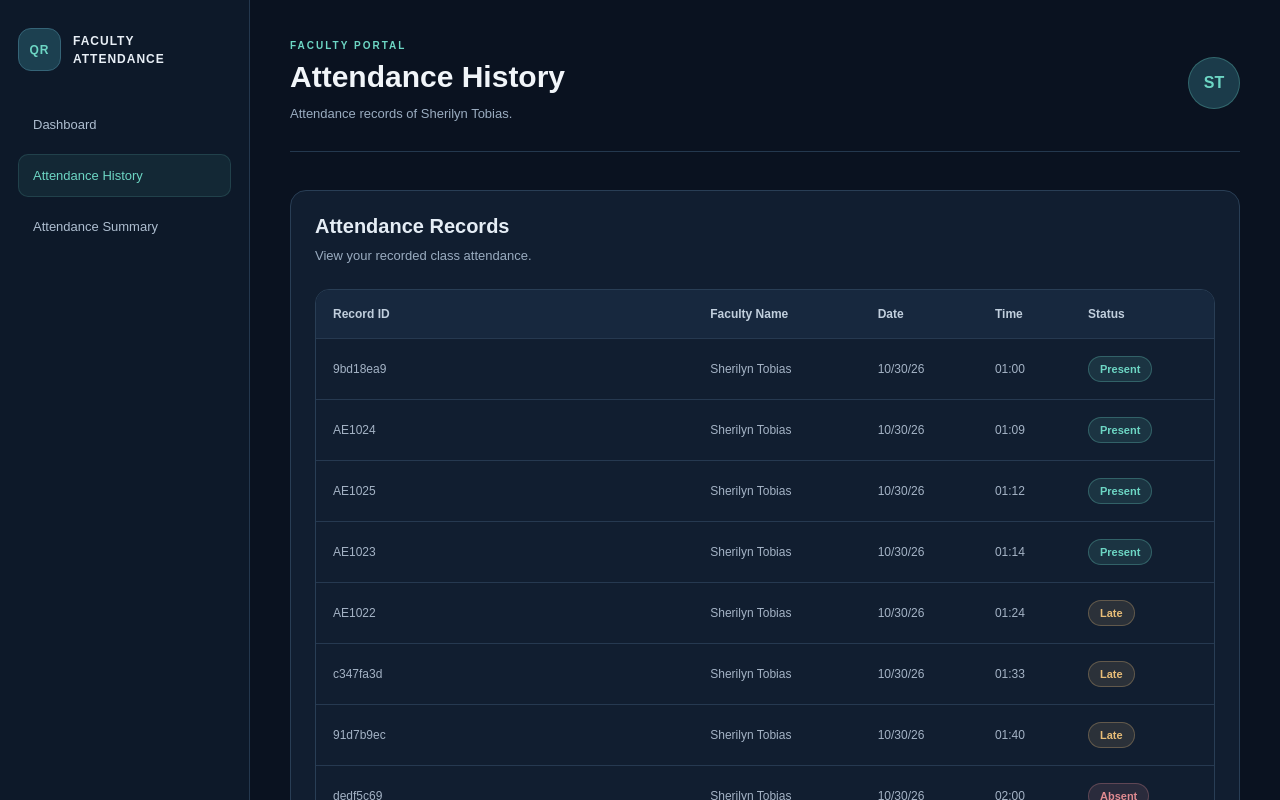
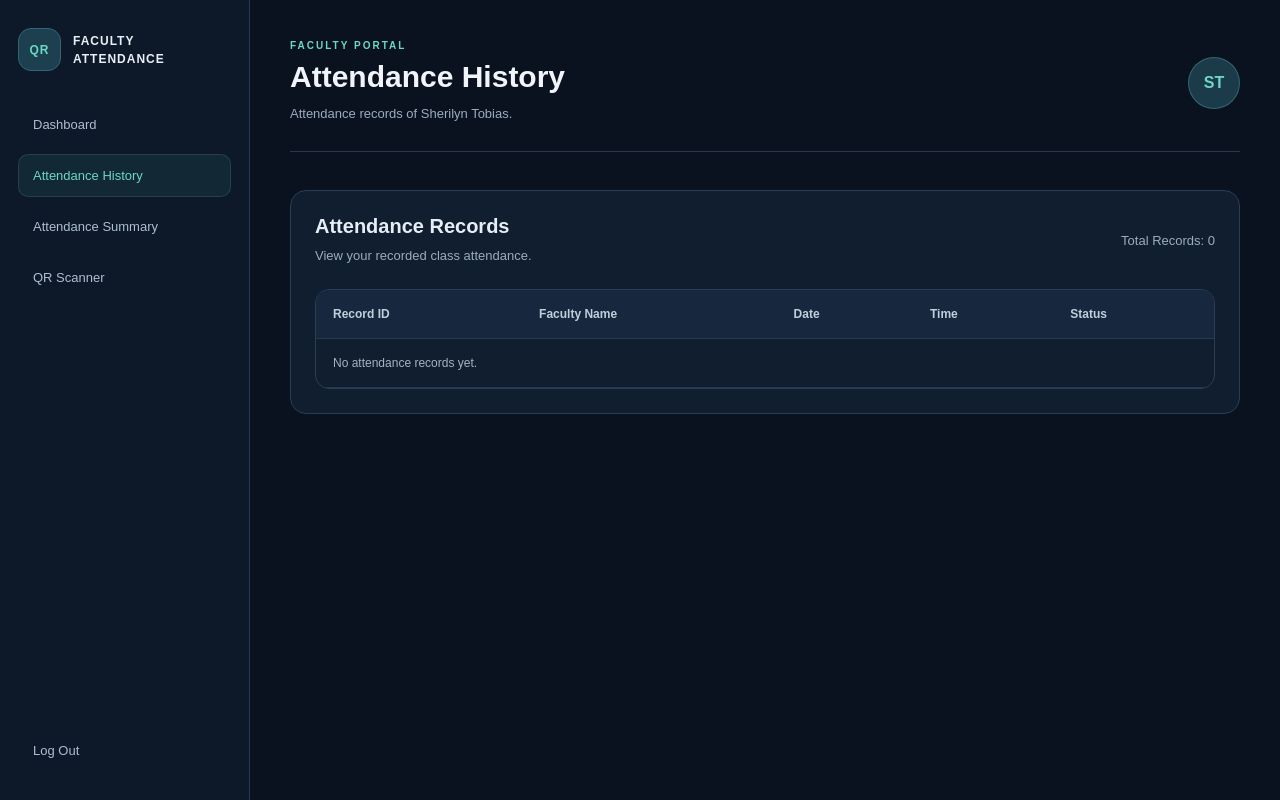
Before and after one commit to bayatanrachel/Faculty-Attendance-Monitoring-Rachel, a Next.js app: page /history in a window 1280 px wide. Shown: the top 800 px of the page. Built offline with nearby package versions, Linux system fonts and the light colour scheme.

Commit message:
Update page.js

```diff
--- a/app/history/page.js
+++ b/app/history/page.js
@@ -1,28 +1,37 @@
 
-                  export const dynamic = "force-dynamic";
 
-const records = [
-  { id: "9bd18ea9", facultyName: "Sherilyn Tobias", date: "10/30/26", time: "01:00", status: "P" },
-  { id: "AE1024", facultyName: "Sherilyn Tobias", date: "10/30/26", time: "01:09", status: "P" },
-  { id: "AE1025", facultyName: "Sherilyn Tobias", date: "10/30/26", time: "01:12", status: "P" },
-  { id: "AE1023", facultyName: "Sherilyn Tobias", date: "10/30/26", time: "01:14", status: "P" },
-  { id: "AE1022", facultyName: "Sherilyn Tobias", date: "10/30/26", time: "01:24", status: "L" },
-  { id: "c347fa3d", facultyName: "Sherilyn Tobias", date: "10/30/26", time: "01:33", status: "L" },
-  { id: "91d7b9ec", facultyName: "Sherilyn Tobias", date: "10/30/26", time: "01:40", status: "L" },
-  { id: "dedf5c69", facultyName: "Sherilyn Tobias", date: "10/30/26", time: "02:00", status: "A" },
-  { id: "8430687e-f808-43ee-b0d0-c3dd9e2aaae1", facultyName: "Sherilyn Tobias", date: "11/01/26", time: "01:00", status: "P" },
-  { id: "8f15d145-10bf-4862-9d42-f98bccdd85f7", facultyName: "Sherilyn Tobias", date: "11/02/26", time: "01:13", status: "P" },
-];
+"use client";
 
-function getStatus(status) {
-  if (status === "P") return "Present";
-  if (status === "L") return "Late";
-  if (status === "A") return "Absent";
-  if (status === "E") return "Excused";
-  return status;
+import { useEffect, useState } from "react";
+
+const STORAGE_KEY = "faculty-attendance-records";
+
+export default function AttendanceHistory() {
+  const [records, setRecords] = useState([]);
+
+  useEffect(() => {
+    function loadRecords() {
+      try {
+        const saved = JSON.parse(
+          localStorage.getItem(STORAGE_KEY) || "[]"
+        );
+        setRecords(saved);
+      } catch {
+        setRecords([]);
+      }
     }
 
-export default function AttendanceHistory() {
+    loadRecords();
+
+    window.addEventListener("storage", loadRecords);
+    window.addEventListener("focus", loadRecords);
+
+    return () => {
+      window.removeEventListener("storage", loadRecords);
+      window.removeEventListener("focus", loadRecords);
+    };
+  }, []);
+
   return (
     <main className="dashboard-page">
       <aside className="sidebar">
@@ -35,6 +44,7 @@ export default function AttendanceHistory() {
           <a className="nav-link" href="/dashboard">Dashboard</a>
           <a className="nav-link active" href="/history">Attendance History</a>
           <a className="nav-link" href="/summary">Attendance Summary</a>
+          <a className="nav-link" href="/scan">QR Scanner</a>
         </nav>
 
         <a className="logout-link" href="/">Log Out</a>
@@ -60,6 +70,9 @@ export default function AttendanceHistory() {
                 View your recorded class attendance.
               </p>
             </div>
+            <p className="section-description">
+              Total Records: {records.length}
+            </p>
           </div>
 
           <div className="history-table-wrap">
@@ -73,20 +86,31 @@ export default function AttendanceHistory() {
                   <th>Status</th>
                 </tr>
               </thead>
+
               <tbody>
-                {records.map((record) => (
-                  <tr key={record.id}>
-                    <td>{record.id}</td>
+                {records.length === 0 ? (
+                  <tr>
+                    <td colSpan="5" className="text-center">
+                      No attendance records yet.
+                    </td>
+                  </tr>
+                ) : (
+                  records.map((record) => (
+                    <tr key={record.recordId}>
+                      <td>{record.recordId}</td>
                       <td>{record.facultyName}</td>
                       <td>{record.date}</td>
                       <td>{record.time}</td>
                       <td>
-  <span className={`status-badge status-${record.status.toLowerCase()}`}>
-    {getStatus(record.status)}
+                        <span
+                          className={`status-badge status-${record.status.toLowerCase()}`}
+                        >
+                          {record.status}
                         </span>
                       </td>
                     </tr>
-                ))}
+                  ))
+                )}
               </tbody>
             </table>
           </div>
```
Lines whose indentation alone changed are shown as unchanged.
